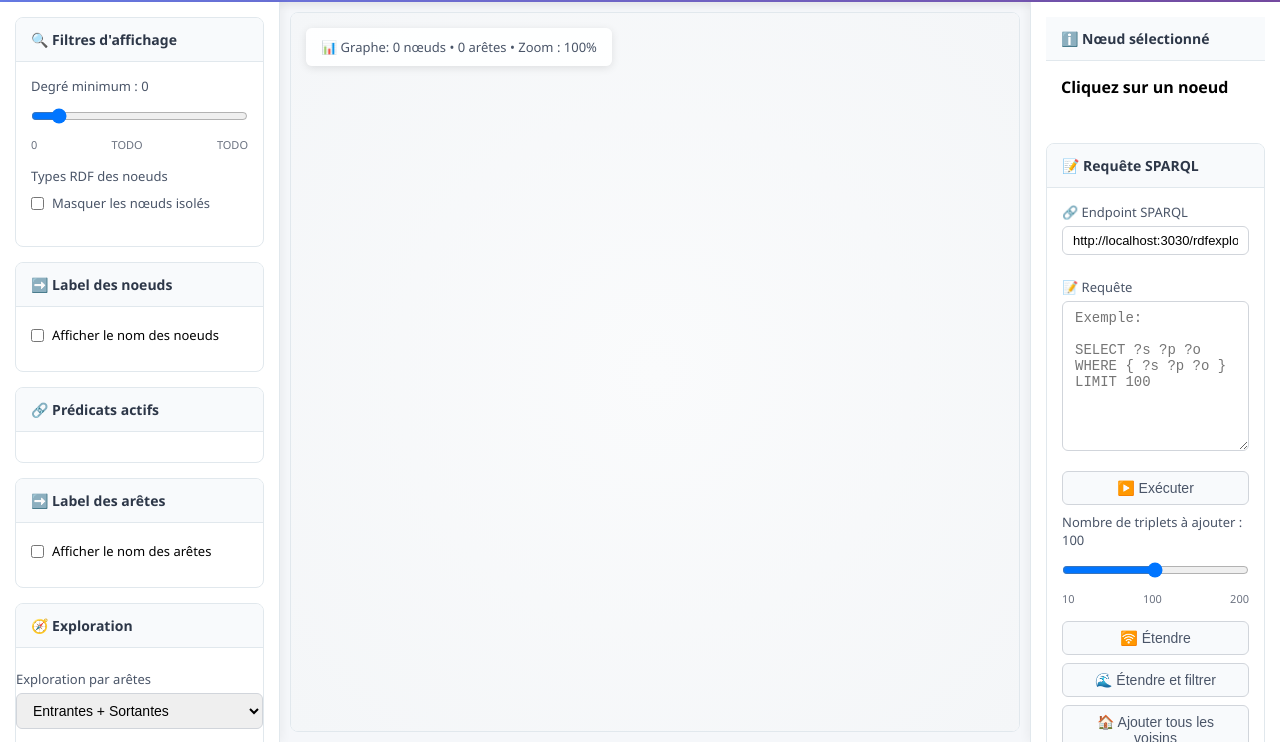
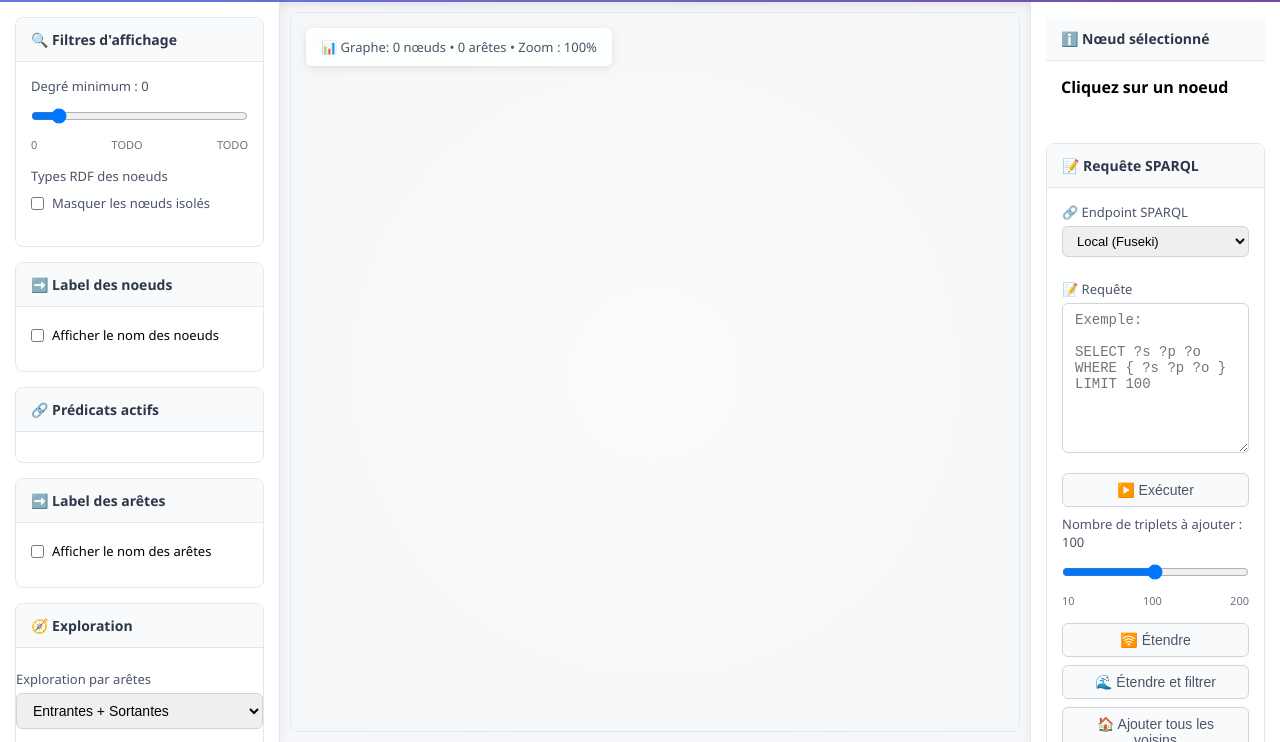
Before and after one commit to mlemseffer/RdfExplorer, a plain HTML site: page index.html in a window 1280 px wide. Shown: the part 58-800 px from the top of the page. Drawn offline with Linux system fonts and the light colour scheme.

Commit message:
Update index.html

```diff
--- a/index.html
+++ b/index.html
@@ -170,8 +170,10 @@
                 <div class="panel-content">
                     <div class="form-group">
                         <label for="endpointInput">🔗 Endpoint SPARQL</label>
-                        <input type="text" id="endpointInput" class="form-control"
-                            value="http://localhost:3030/rdfexplorer/sparql" />
+                        <select id="endpointInput" class="form-control">
+                            <option value="http://localhost:3030/rdfexplorer/sparql">Local (Fuseki)</option>
+                            <option value="https://dbpedia.org/sparql">DBpedia</option>
+                        </select>
                     </div>
 
                     <div class="form-group">
@@ -182,8 +184,10 @@
 
                     <button id="runSparqlBtn" class="btn btn-secondary">▶️ Exécuter</button>
                     <div class="form-group">
-                        <label for="expandLimitRange">Nombre de triplets à ajouter : <span id="expandLimitValue">100</span></label>
-                        <input type="range" id="expandLimitRange" class="range-input" min="1" max="200" value="100" step="1">
+                        <label for="expandLimitRange">Nombre de triplets à ajouter : <span
+                                id="expandLimitValue">100</span></label>
+                        <input type="range" id="expandLimitRange" class="range-input" min="1" max="200" value="100"
+                            step="1">
                         <div class="range-labels">
                             <span>10</span>
                             <span>100</span>
```
